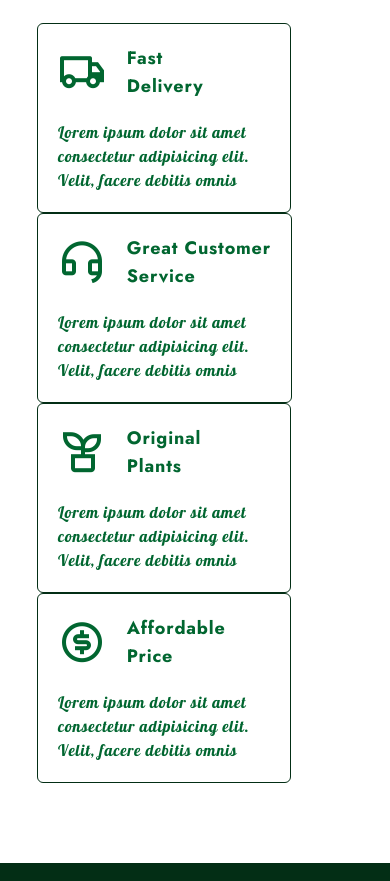
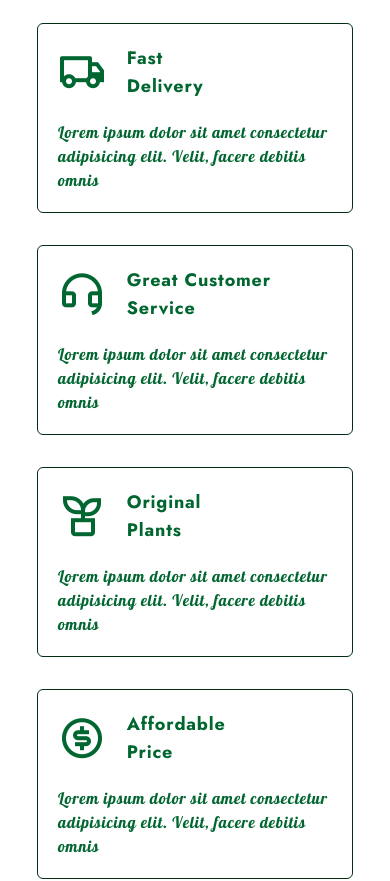
Before and after one commit to aristideminganodji-coder/training-pg-final-project, a website: page index.html in a window 390 px wide. Shown: the part 920-1801 px from the top of the page. Drawn offline with nearby package versions, Linux system fonts and the light colour scheme.

Commit message:
fin des correctifs au niveau de la service section 😒

```diff
--- a/index.html
+++ b/index.html
@@ -109,8 +109,8 @@
 
         <!--~~~~~~~~~~~~~~~ Services ~~~~~~~~~~~~~~~-->
         <div class="bg-white py-20">
-            <div class="container md:flex md:items-center md:justify-between">
-                <div class="border border-green-950 text-green-950 p-5 rounded-md w-fit hover:-translate-y-1 hover:shadow-2xl duration-300">
+            <div class="container grid grid-cols-1 md:grid-cols-2 lg:grid-cols-3 xl:grid-cols-4 gap-8">
+                <div class="border border-green-950 text-green-950 p-5 rounded-md hover:-translate-y-1 hover:shadow-2xl duration-300">
                     <div class="text-green-800 flex items-center gap-5 mb-5">
                         <i class="ri-truck-line text-5xl"></i>
 
@@ -119,12 +119,12 @@
                             Delivery
                         </span>
                     </div>
-                    <p class="font-Lobster w-53 text-green-800">
+                    <p class="font-Lobster text-green-800">
                         Lorem ipsum dolor sit amet consectetur adipisicing elit. Velit, facere debitis omnis
                     </p>
                 </div>
 
-                <div class="border border-green-950 text-green-950 p-5 rounded-md w-fit hover:-translate-y-1 hover:shadow-2xl duration-300">
+                <div class="border border-green-950 text-green-950 p-5 rounded-md hover:-translate-y-1 hover:shadow-2xl duration-300">
                     <div class="text-green-800 flex items-center gap-5 mb-5">
                         <i class="ri-customer-service-line text-5xl"></i>
 
@@ -133,12 +133,12 @@
                             Service
                         </span>
                     </div>
-                    <p class="font-Lobster w-53 text-green-800">
+                    <p class="font-Lobster text-green-800">
                         Lorem ipsum dolor sit amet consectetur adipisicing elit. Velit, facere debitis omnis
                     </p>
                 </div>
 
-                <div class="border border-green-950 text-green-950 p-5 rounded-md w-fit hover:-translate-y-1 hover:shadow-2xl duration-300">
+                <div class="border border-green-950 text-green-950 p-5 rounded-md hover:-translate-y-1 hover:shadow-2xl duration-300">
                     <div class="text-green-800 flex items-center gap-5 mb-5">
                         <i class="ri-plant-line text-5xl"></i>
 
@@ -147,12 +147,12 @@
                             Plants
                         </span>
                     </div>
-                    <p class="font-Lobster w-53 text-green-800">
+                    <p class="font-Lobster text-green-800">
                         Lorem ipsum dolor sit amet consectetur adipisicing elit. Velit, facere debitis omnis
                     </p>
                 </div>
 
-                <div class="border border-green-950 text-green-950 p-5 rounded-md w-fit hover:-translate-y-1 hover:shadow-2xl duration-300">
+                <div class="border border-green-950 text-green-950 p-5 rounded-md hover:-translate-y-1 hover:shadow-2xl duration-300">
                     <div class="text-green-800 flex items-center gap-5 mb-5">
                         <i class="ri-money-dollar-circle-line text-5xl"></i>
 
@@ -161,7 +161,7 @@
                             Price
                         </span>
                     </div>
-                    <p class="font-Lobster w-53 text-green-800">
+                    <p class="font-Lobster text-green-800">
                         Lorem ipsum dolor sit amet consectetur adipisicing elit. Velit, facere debitis omnis
                     </p>
                 </div>
```
Also changed, not shown: output.css.
